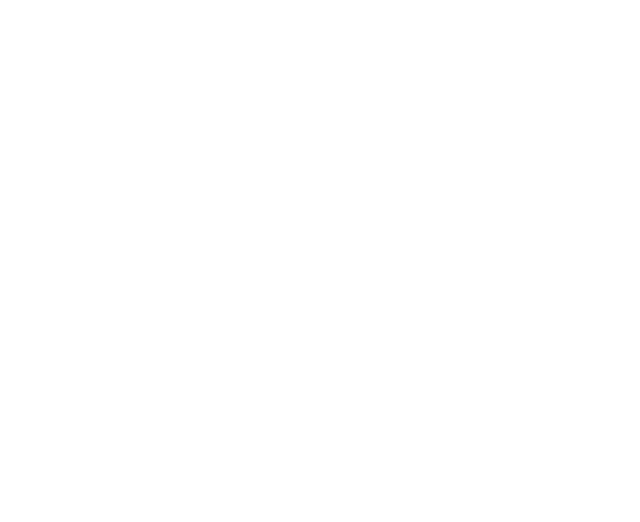
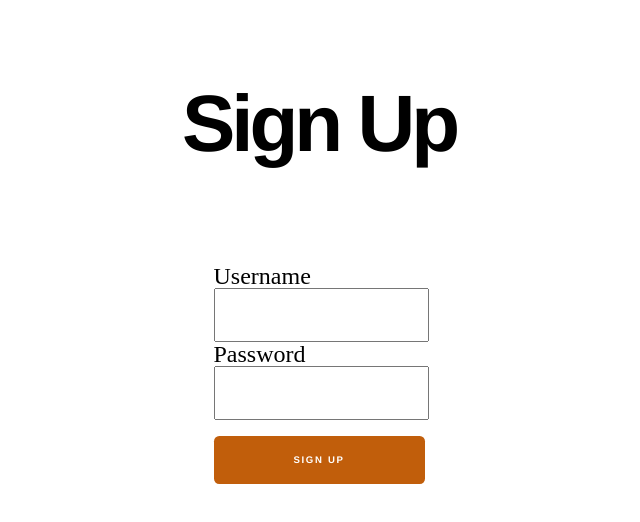
Before and after one commit to Divici/reciperts, a React (Create React App) app: page /signup in a window 1280 px wide. Before the commit this address had no page. Shown: the top 522 px of the page, without its empty margins (321-961 px from the left). Built offline with nearby package versions, Linux system fonts and the light colour scheme.

Commit message:
Added login and register DOM

```diff
--- a/src/actions/index.js
+++ b/src/actions/index.js
@@ -4,6 +4,8 @@
 export const FETCH_SUCCESS = "FETCH_SUCCESS";
 export const FETCH_FAIL = "FETCH_FAIL";
 export const ADD_RECIPE = "ADD_RECIPE";
+export const DELETE_RECIPE = "DELETE_RECIPE";
+export const EDIT_RECIPE = "EDIT_RECIPE";
 export const SET_ERROR = "SET_ERROR";
 
 const userId = localStorage.getItem("user_id")
@@ -35,6 +37,14 @@
     return({type: ADD_RECIPE, payload: newRecipe});
 }
 
+export const deleteRecipe = (recipe_id) => {
+    return({type: DELETE_RECIPE, payload: recipe_id});
+}
+
+// export const editRecipe = (editedRecipe) => {
+//     return({type: EDIT_RECIPE, payload: editedRecipe});
+// }
+
 export const setError = (newError) => {
     return({type: SET_ERROR, payload: newError});
 }
--- a/src/components/App.js
+++ b/src/components/App.js
@@ -2,6 +2,8 @@
 import { connect } from "react-redux";
 import { Route, BrowserRouter as Router, Routes } from "react-router-dom";
 import Home from './Home';
+import Login from './auth/Login';
+import Signup from './auth/SignUp';
 import '../styles/Home.css';
 
 function App() {
@@ -9,7 +11,13 @@
     <div className="App">
 
         <Routes>
+
+          <Route path='/login' element={<Login/>} />
+
+          <Route path='/signup' element={<Signup/>} />
+
           <Route path='/' element={<Home />} />
+
         </Routes>
 
     </div>
--- a/src/components/auth/Login.js
+++ b/src/components/auth/Login.js
@@ -0,0 +1,76 @@
+import React, {useState} from "react";
+import axios from "axios";
+import { useNavigate } from 'react-router-dom';
+//import Header from "./Header";
+import '../../styles/Auth.css';
+
+const Login = (props) => {
+    const navigate = useNavigate();
+
+    const [credentials, setCredentials] = useState({
+        username: '',
+        password: '',
+    });
+
+    const [error, setError] = useState('');
+
+    const handleChange = (e) => {
+        setCredentials({
+            ...credentials,
+            [e.target.id] : e.target.value
+        });
+    };
+
+    const handleLogin = (e) => {
+        e.preventDefault();
+
+        // axios.post('https://plant-water-tracker.herokuapp.com/api/auth/login', credentials)
+        //     .then(resp=>{
+        //         console.log(resp.data);
+        //         localStorage.setItem('token', resp.data.token);
+        //         localStorage.setItem('user_id', resp.data.user_id)
+        //         navigate('/my-plants');
+        //     })
+        //     .catch(err=>{
+        //         setError(err.response.data.message)
+        //     })
+    }
+
+    return (
+        <div>
+            {/* <Header/> */}
+            <div className="title">
+                <h1>Log in</h1>
+            </div>
+            <div className="container">
+
+                <form className="form" onSubmit={handleLogin}>
+                    <div>
+                        {error && <p id='error'>{error}</p>}
+                        <label className="label" htmlFor='username'>Username</label>
+                        <input
+                            className="input"
+                            type='text'
+                            id="username"
+                            value={credentials.username}
+                            onChange={handleChange}
+                        />
+                    </div>
+                    <div>
+                        <label className="label" htmlFor='password'>Password</label>
+                        <input
+                            className="input"
+                            type='password'
+                            id="password"
+                            value={credentials.password}
+                            onChange={handleChange}
+                        />
+                    </div>
+                    <button className="button center primary max" id='submit'>Login</button>
+                </form>
+            </div>
+        </div>
+    )
+}
+
+export default Login;
--- a/src/components/auth/SignUp.js
+++ b/src/components/auth/SignUp.js
@@ -0,0 +1,79 @@
+import React, {useState} from "react";
+import axios from "axios";
+import { useNavigate } from 'react-router-dom';
+//import Header from "./Header";
+
+const Signup = (props) => {
+    const navigate = useNavigate();
+
+    const [credentials, setCredentials] = useState({
+        username: '',
+        password: ''
+    });
+
+    const [success, setSuccess] = useState(false);
+
+    const [error, setError] = useState('');
+
+    const handleChange = (e) => {
+        setCredentials({
+            ...credentials,
+            [e.target.id] : e.target.value
+        });
+    };
+
+    const handleSignup = (e) => {
+        e.preventDefault();
+
+        // axios.post('https://plant-water-tracker.herokuapp.com/api/auth/register', credentials)
+        //     .then(resp=>{
+        //             setSuccess(!success);
+        //             const timer = setTimeout(() => {
+        //                 setSuccess(!success)
+        //                 navigate('/login');
+        //             }, 2000);
+
+        //     })
+        //     .catch(err=>{
+        //         setError(err.response.data.message)
+        //     })
+    }
+
+    return (
+        <div>
+            {/* <Header/> */}
+            <div className="title">
+                <h1>Sign Up</h1>
+            </div>
+            <div className="container">
+                <form className="form" onSubmit={handleSignup}>
+                    <div>
+                        {error && <p id='error'>{error}</p>}
+                        <label className="label" htmlFor='username'>Username</label>
+                        <input
+                            className="input"
+                            type='text'
+                            id="username"
+                            value={credentials.username}
+                            onChange={handleChange}
+                        />
+                    </div>
+                    <div>
+                        <label className="label" htmlFor='password'>Password</label>
+                        <input
+                            className="input"
+                            type='password'
+                            id="password"
+                            value={credentials.password}
+                            onChange={handleChange}
+                        />
+                    </div>
+                    <button className='button center primary max'>Sign Up</button>
+                    {success && <p>You have successfully registered! Redirecting to Login...</p>}
+                </form>
+            </div>
+        </div>
+    )
+}
+
+export default Signup;
--- a/src/reducers/index.js
+++ b/src/reducers/index.js
@@ -1,4 +1,4 @@
-import { FETCH_START, FETCH_FAIL, FETCH_SUCCESS, ADD_RECIPE, SET_ERROR} from '../actions';
+import { FETCH_START, FETCH_FAIL, FETCH_SUCCESS, ADD_RECIPE, SET_ERROR, DELETE_RECIPE, EDIT_RECIPE} from '../actions';
 
 export const initialState = {
     recipes: [],
@@ -39,6 +39,19 @@
                 ...state,
                 recipes: [...state.recipes, newRecipe]
             };
+        case DELETE_RECIPE:
+            return {
+                ...state,
+                recipes: state.recipes.filter(item=>(action.payload !== item.recipe_id))
+            };
+        // case EDIT_RECIPE:
+        //     return {
+        //         ...state,
+        //         recipes: state.recipes.filter(item=>{
+        //             if(action.payload.recipe_id === item.recipe_id)
+        //             return action.payload !== item.recipe_id
+        //         })
+        //     };
         case SET_ERROR:
             return {
                 ...state,
--- /dev/null
+++ b/src/styles/Auth.css
@@ -0,0 +1,48 @@
+.container {
+	justify-content: center;
+    align-items: center;
+    display:flex;
+}
+
+.form {
+	padding:1rem;
+}
+
+.label {
+	display: block;
+    text-align: left;
+    font-size: 1.5rem;
+}
+
+.input {
+	font-size: 1rem;
+    padding: 1rem 0;
+    width:100%;
+    text-align: center;
+}
+
+.center {
+    margin: 1rem auto;
+}
+
+.max {
+    width: 100%;
+}
+
+.title {
+    margin: 5rem auto;
+    text-align: center;
+}
+
+.flex {
+    display: flex;
+    justify-content: center;
+}
+
+#error {
+    color: red;
+    font-weight: bold;
+    display: flex;
+    justify-content: center;
+    font-size: 1.2rem;
+}
```
Also changed, not shown: src/styles/Home.css (+5 -11 lines).
